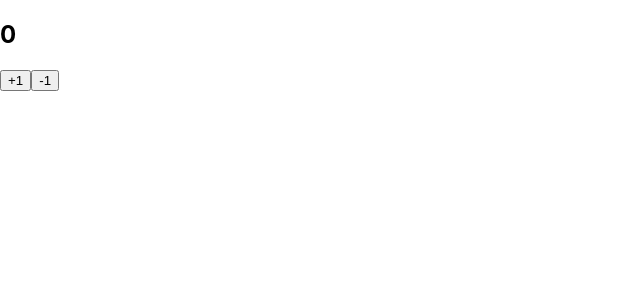
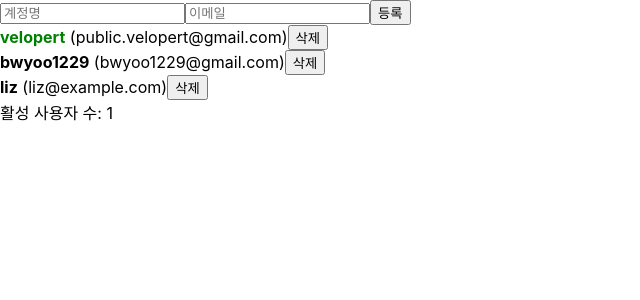
Before and after one commit to bwyoo1229/fc-react, a React (Create React App) app: page / in a window 1280 px wide. Shown: the top 300 px of the page, without its empty margins (0-640 px from the left). Built offline with nearby package versions, Linux system fonts and the light colour scheme.

Commit message:
useReducer - App에서 useReducer 사용하기
컴포넌트의 관리 값이 많고 복잡한 경우 useReducer를 사용하는게 더 효과적일 수도 있다.
useState로 관리해줘야 하는 값이 많아질 경우 고려해보자!

```diff
--- a/src/App.js
+++ b/src/App.js
@@ -1,38 +1,19 @@
-import React, { useState, useRef, useMemo, useCallback } from 'react';
+import React, { useReducer, useRef, useMemo, useCallback } from 'react';
 import CreateUser from './CreateUser';
 import UserList from './UserList';
 
-function countActiveUsers(users) {
+const countActiveUsers = (users) => {
   console.log('활성 사용자 수를 세는중...');
 
   return users.filter((user) => user.active).length;
-}
+};
 
-function App() {
-  const [inputs, setInputs] = useState({
+const initialState = {
+  inputs: {
     username: '',
     email: '',
-  });
-
-  const { username, email } = inputs;
-
-  // useCallback
-  // onChange 함수는 inputs가 바뀔 때만 함수가 새로 만들어진다.
-  // inputs가 바뀌지 않으면 기존의 함수를 사용한다.
-  const onChange = useCallback(
-    (e) => {
-      const { name, value } = e.target;
-      setInputs({
-        ...inputs,
-        [name]: value,
-      });
-    },
-    [inputs]
-  );
-
-  // 배열을 컴포넌트의 상태로써 관리하는 법
-  // useState로 감싸주면 된다.
-  const [users, setUsers] = useState([
+  },
+  users: [
     {
       id: 1,
       username: 'velopert',
@@ -51,45 +32,89 @@
       email: 'liz@example.com',
       active: false,
     },
-  ]);
+  ],
+};
 
-  // useRef로 값은 변화해도 component가 re-rendering 되는 것을 막을 수 있다.
+function reducer(state, action) {
+  switch (action.type) {
+    case 'CHANGE_INPUT':
+      return {
+        ...state,
+        inputs: {
+          ...state.inputs,
+          [action.name]: action.value,
+        },
+      };
+    case 'CREATE_USER':
+      return {
+        inputs: initialState.inputs,
+        users: [...state.users, action.user],
+      };
+    case 'TOGGLE_USER':
+      return {
+        ...state,
+        // !연산자 이용해서 값 반전하는 방법으로 toggle
+        users: state.users.map((user) => (user.id === action.id ? { ...user, active: !user.active } : user)),
+      };
+    case 'REMOVE_USER':
+      return {
+        ...state,
+        // 일치 하지 않는 것만 남음 (일치하는 것은 remove 됨)
+        users: state.users.filter((user) => user.id !== action.id),
+      };
+    default:
+      throw new Error('Unhandled action');
+  }
+}
+
+function App() {
+  const [state, dispatch] = useReducer(reducer, initialState);
+  const { username, email } = state.inputs;
+  const { users } = state;
   const nextId = useRef(4);
 
-  const onCreate = useCallback(() => {
-    const user = {
-      id: nextId.current,
-      ...inputs,
-    };
-
-    // 업데이트 함수를 넣어주면 dependency를 없앨 수 있다.
-    setUsers((users) => [...users, user]);
-    setInputs({
-      username: '',
-      email: '',
+  const onChange = useCallback((e) => {
+    const { name, value } = e.target;
+    dispatch({
+      type: 'CHANGE_INPUT',
+      name,
+      value,
     });
-    nextId.current += 1;
-  }, [inputs]);
-
-  // 배열의 요소를 제거할때 불변성을 유지하기 위해서 filter 함수를 사용해준다.
-  const onRemove = useCallback((id) => {
-    setUsers((users) => users.filter((user) => user.id !== id));
   }, []);
 
-  // 배열의 요소를 업데이트 할때 불변성을 유지하기 위해서 map 함수를 사용해준다.
+  const onCreate = useCallback(() => {
+    dispatch({
+      type: 'CREATE_USER',
+      user: {
+        id: nextId.current,
+        username,
+        email,
+      },
+    });
+
+    nextId.current += 1;
+  }, [username, email]);
+
   const onToggle = useCallback((id) => {
-    setUsers((users) => users.map((user) => (user.id === id ? { ...user, active: !user.active } : user)));
+    dispatch({
+      type: 'TOGGLE_USER',
+      id,
+    });
   }, []);
 
-  // App이 렌더링 될 때 특정 값이 변화할 때만 원하는 함수 호출하기
-  // users가 바뀔때만 함수가 호출됨. (deps 값)
-  // component 성능 최적화
+  const onRemove = useCallback((id) => {
+    dispatch({
+      type: 'REMOVE_USER',
+      id,
+    });
+  }, []);
+
   const count = useMemo(() => countActiveUsers(users), [users]);
 
   return (
     <>
       <CreateUser username={username} email={email} onChange={onChange} onCreate={onCreate} />
-      <UserList users={users} onRemove={onRemove} onToggle={onToggle} />
+      <UserList users={users} onToggle={onToggle} onRemove={onRemove} />
       <div>활성 사용자 수: {count}</div>
     </>
   );
--- a/src/index.js
+++ b/src/index.js
@@ -2,12 +2,11 @@
 import ReactDOM from 'react-dom';
 import './index.css';
 import App from './App';
-import Counter from './Counter';
 import reportWebVitals from './reportWebVitals';
 
 ReactDOM.render(
   <React.StrictMode>
-    <Counter />
+    <App />
   </React.StrictMode>,
   document.getElementById('root')
 );
```
